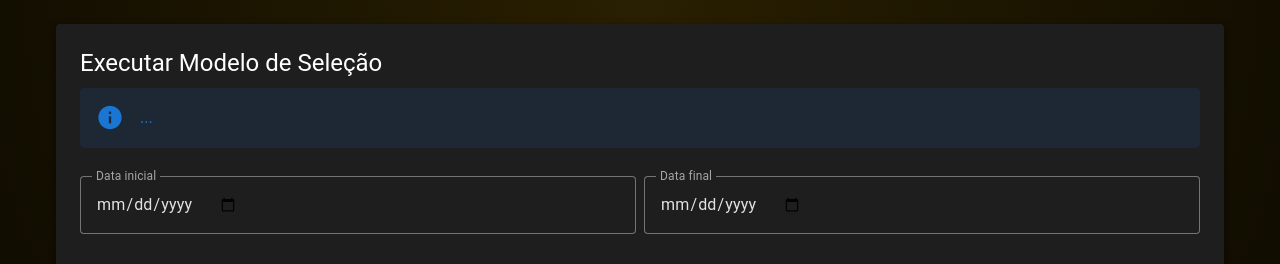
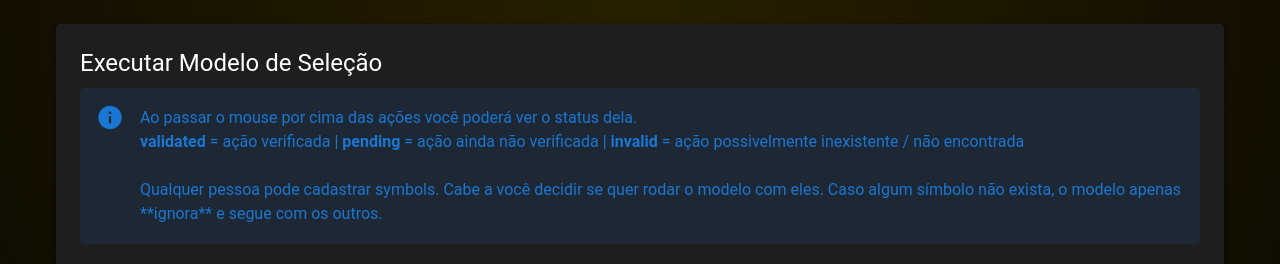
Before and after one commit to dandinCode/frontend-portfolio-manager, a Vue app: page /RunModel in a window 1280 px wide. Shown: the top 264 px of the page. Built offline with nearby package versions, Linux system fonts and the light colour scheme; no server answers; the HTML template or start-up script is replaced by a standard one.

Commit message:
feat: voltando texto que explica status de acoes

```diff
--- a/src/views/RunModel/index.vue
+++ b/src/views/RunModel/index.vue
@@ -6,7 +6,14 @@
                 <h2 class="text-h5 mb-2 text-white">Executar Modelo de Seleção</h2>
 
                 <v-alert type="info" variant="tonal" class="mb-6" color="blue-darken-2">
-                    ...
+                    Ao passar o mouse por cima das ações você poderá ver o status dela.
+                    <br />
+                    <strong>validated</strong> = ação verificada |
+                    <strong>pending</strong> = ação ainda não verificada |
+                    <strong>invalid</strong> = ação possivelmente inexistente / não encontrada
+                    <br><br>
+                    Qualquer pessoa pode cadastrar symbols. Cabe a você decidir se quer rodar o modelo com eles.
+                    Caso algum símbolo não exista, o modelo apenas **ignora** e segue com os outros.
                 </v-alert>
 
                 <DateRangeSelector />
```
